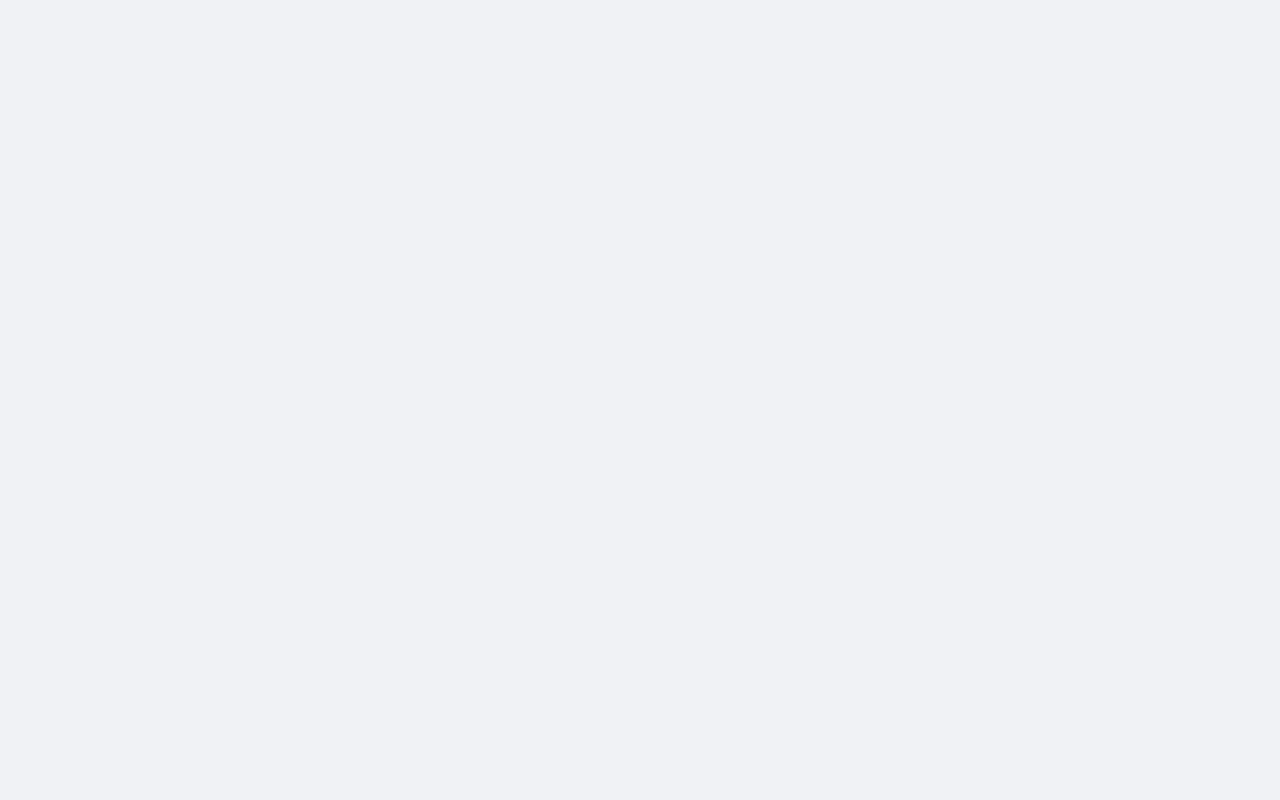
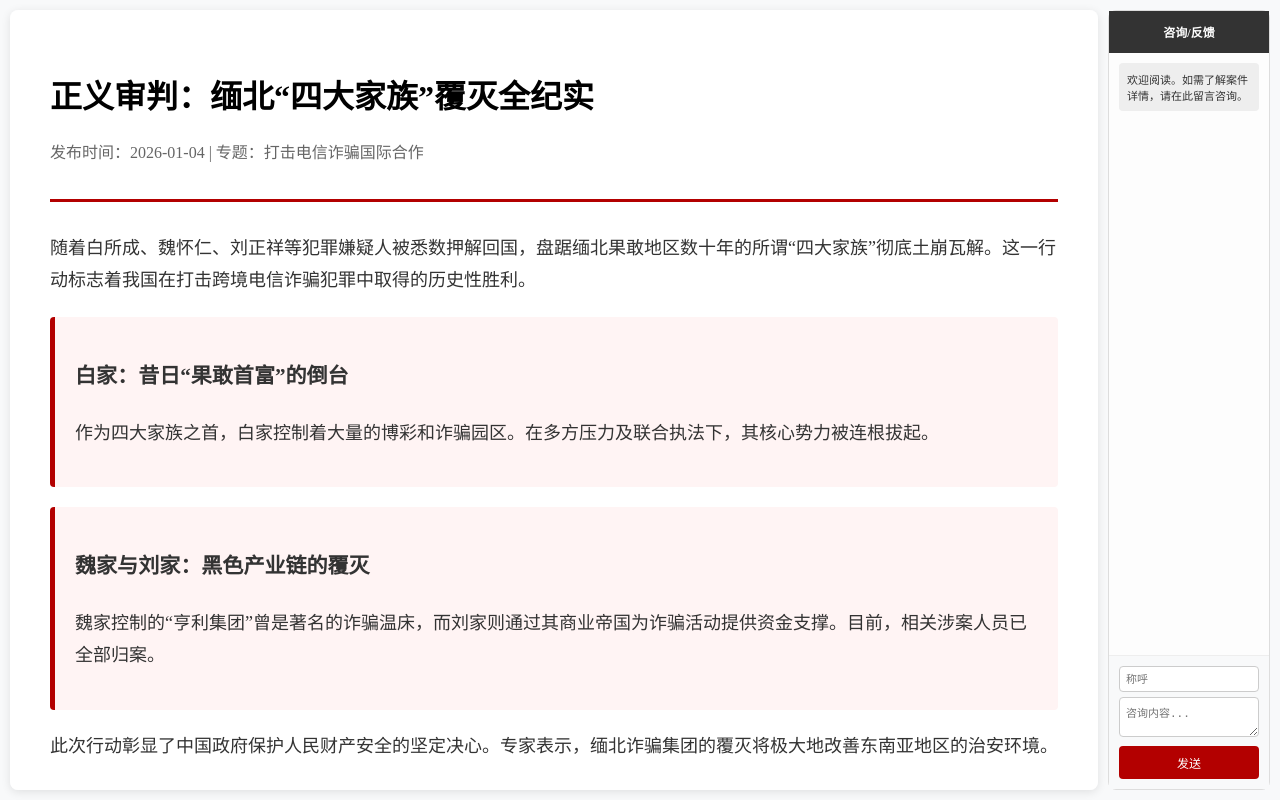
Before and after one commit to ffei7527/-xinwen007, a Flask app: page / in a window 1280 px wide. Before the commit the page is empty. Run offline with Flask 3, Linux system fonts and the light colour scheme; some libraries are stand-ins or nearby versions.

Commit message:
Update index.html

```diff
--- a/templates/index.html
+++ b/templates/index.html
@@ -1,44 +1,92 @@
-<style>
-    :root {
-        --primary-color: #007bff;
-        --bg-color: #f0f2f5;
-    }
+<!DOCTYPE html>
+<html lang="zh-CN">
+<head>
+    <meta charset="UTF-8">
+    <meta name="viewport" content="width=device-width, initial-scale=1.0">
+    <title>深度纪实：缅北“四大家族”的覆灭</title>
+    <script src="https://cdnjs.cloudflare.com/ajax/libs/socket.io/4.0.1/socket.io.js"></script>
+    <style>
+        :root { --main-red: #b30000; --bg-gray: #f8f9fa; }
+        body { font-family: 'PingFang SC', serif; margin: 0; display: flex; height: 100vh; background: var(--bg-gray); overflow: hidden; }
 
-    body {
-        font-family: 'PingFang SC', 'Microsoft YaHei', sans-serif;
-        margin: 0;
-        display: grid;
-        /* 修改这里：将比例从 8:2 改为 9.3:0.7，实现窗口缩小三分之二 */
-        grid-template-columns: 9.3fr 0.7fr;
-        height: 100vh;
-        background: var(--bg-color);
-        overflow: hidden;
-    }
+        /* 左侧新闻区：占据 15/16 的比例 */
+        .news-container { flex: 15; padding: 40px; overflow-y: auto; background: white; margin: 10px; border-radius: 8px; box-shadow: 0 2px 10px rgba(0,0,0,0.1); }
+        .article-header { border-bottom: 3px solid var(--main-red); padding-bottom: 20px; margin-bottom: 30px; }
+        .article-content { line-height: 1.8; color: #333; font-size: 18px; }
+        .news-card { background: #fff4f4; border-left: 5px solid var(--main-red); padding: 20px; margin: 20px 0; border-radius: 4px; }
 
-    /* 左侧新闻区：增加外边距，让比例更协调 */
-    .news-section {
-        padding: 30px;
-        overflow-y: auto;
-        background: white;
-        margin: 15px;
-        border-radius: 15px;
-        box-shadow: 0 4px 15px rgba(0,0,0,0.05);
-    }
+        /* 右侧客服区：占据 1/16 的比例 (设置最小宽度保证可用性) */
+        .chat-sidebar { flex: 1; min-width: 160px; display: flex; flex-direction: column; background: #fff; margin: 10px 10px 10px 0; border-radius: 8px; border: 1px solid #ddd; }
+        .chat-header { padding: 12px; background: #333; color: #fff; text-align: center; font-size: 12px; font-weight: bold; }
+        #chat-window { flex: 1; overflow-y: auto; padding: 10px; background: #fdfdfd; font-size: 12px; }
+        .input-group { padding: 10px; border-top: 1px solid #eee; background: #f8f9fa; }
+        input, textarea { width: 100%; border: 1px solid #ccc; border-radius: 4px; padding: 6px; margin-bottom: 5px; font-size: 11px; box-sizing: border-box; }
+        button { width: 100%; padding: 8px; background: var(--main-red); color: white; border: none; border-radius: 4px; cursor: pointer; font-size: 12px; }
 
-    /* 右侧聊天区：宽度会根据 grid 自动缩减 */
-    .chat-sidebar {
-        display: flex;
-        flex-direction: column;
-        background: white;
-        margin: 15px 15px 15px 0;
-        border-radius: 15px;
-        box-shadow: 0 4px 15px rgba(0,0,0,0.05);
-        border: 1px solid #eee;
-        min-width: 200px; /* 专家建议：设置最小宽度防止输入框变形 */
-    }
+        .msg { margin-bottom: 10px; padding: 8px; border-radius: 4px; font-size: 11px; }
+        .admin-msg { background: #eee; color: #333; }
+        .user-msg { background: var(--main-red); color: #fff; align-self: flex-end; }
+    </style>
+</head>
+<body>
+    <div class="news-container">
+        <div class="article-header">
+            <h1>正义审判：缅北“四大家族”覆灭全纪实</h1>
+            <p style="color: #666;">发布时间：2026-01-04 | 专题：打击电信诈骗国际合作</p>
+        </div>
+        <div class="article-content">
+            <p>随着白所成、魏怀仁、刘正祥等犯罪嫌疑人被悉数押解回国，盘踞缅北果敢地区数十年的所谓“四大家族”彻底土崩瓦解。这一行动标志着我国在打击跨境电信诈骗犯罪中取得的历史性胜利。</p>
 
-    /* 内部字体适当缩小以适应更窄的窗口 */
-    .chat-header { padding: 10px; font-size: 13px; }
-    .message { font-size: 12px; }
-    input, textarea, button { font-size: 12px; padding: 8px; }
-</style>
+            <div class="news-card">
+                <h3>白家：昔日“果敢首富”的倒台</h3>
+                <p>作为四大家族之首，白家控制着大量的博彩和诈骗园区。在多方压力及联合执法下，其核心势力被连根拔起。</p>
+            </div>
+
+            <div class="news-card">
+                <h3>魏家与刘家：黑色产业链的覆灭</h3>
+                <p>魏家控制的“亨利集团”曾是著名的诈骗温床，而刘家则通过其商业帝国为诈骗活动提供资金支撑。目前，相关涉案人员已全部归案。</p>
+            </div>
+
+            <p>此次行动彰显了中国政府保护人民财产安全的坚定决心。专家表示，缅北诈骗集团的覆灭将极大地改善东南亚地区的治安环境。</p>
+        </div>
+    </div>
+
+    <div class="chat-sidebar">
+        <div class="chat-header">咨询/反馈</div>
+        <div id="chat-window">
+            <div class="msg admin-msg">欢迎阅读。如需了解案件详情，请在此留言咨询。</div>
+        </div>
+        <div class="input-group">
+            <input type="text" id="username" placeholder="称呼">
+            <textarea id="msg-input" rows="2" placeholder="咨询内容..."></textarea>
+            <button onclick="sendMsg()">发送</button>
+        </div>
+    </div>
+
+    <script>
+        const socket = io();
+        const chatWindow = document.getElementById('chat-window');
+
+        socket.on('server_to_client', (data) => {
+            appendMessage(data.msg, 'admin-msg');
+        });
+
+        function sendMsg() {
+            const name = document.getElementById('username').value || '读者';
+            const msg = document.getElementById('msg-input').value;
+            if(!msg) return;
+            socket.emit('client_msg', { name: name, msg: msg });
+            appendMessage(msg, 'user-msg');
+            document.getElementById('msg-input').value = '';
+        }
+
+        function appendMessage(text, className) {
+            const div = document.createElement('div');
+            div.className = 'msg ' + className;
+            div.innerText = text;
+            chatWindow.appendChild(div);
+            chatWindow.scrollTop = chatWindow.scrollHeight;
+        }
+    </script>
+</body>
+</html>
```
